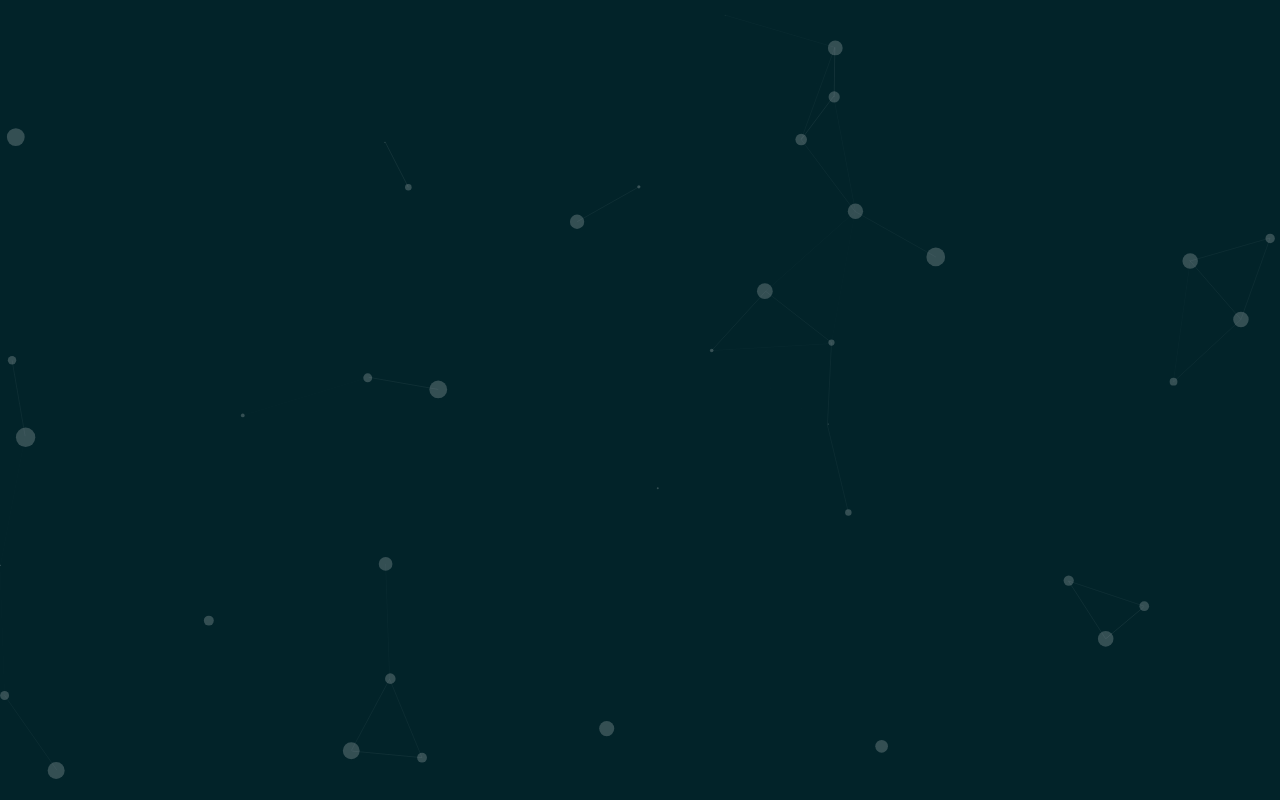
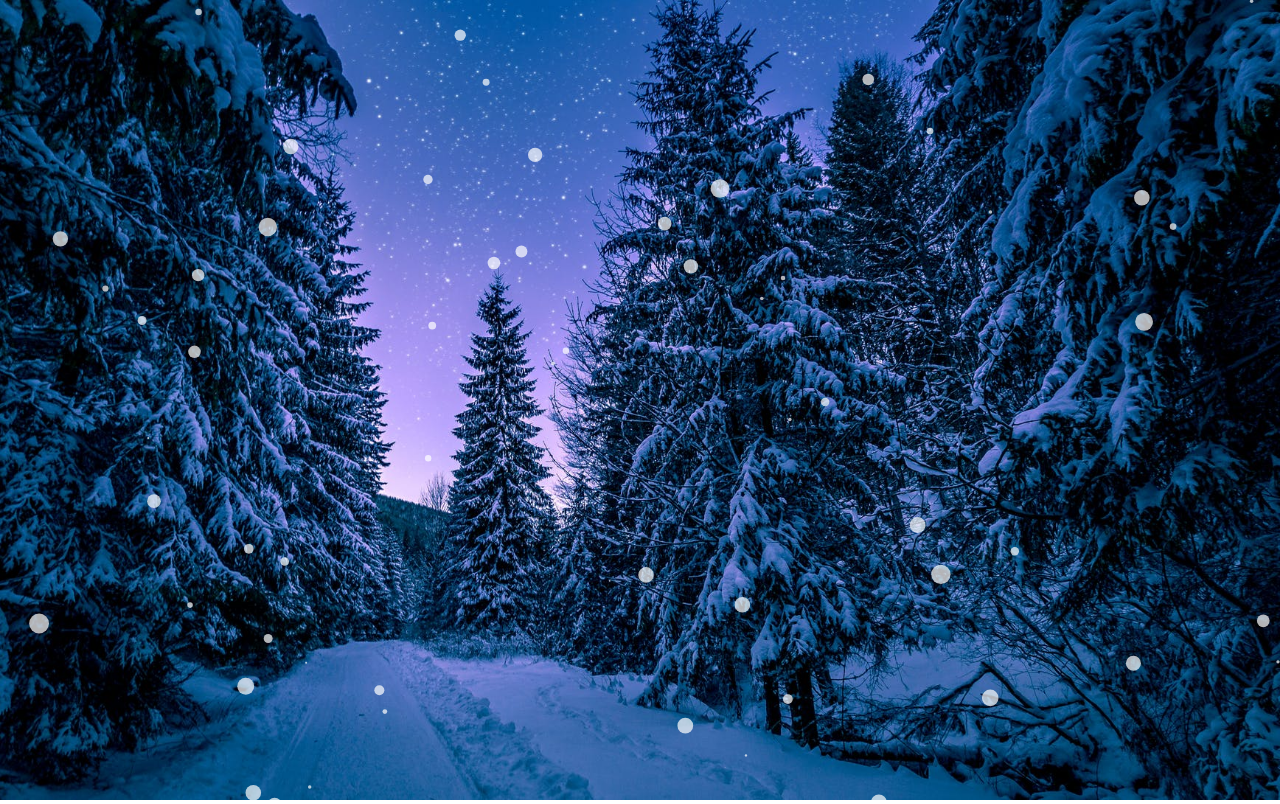
Before and after one commit to SaiPradeepti/particles.js-Demo, a plain HTML site: page index.html in a window 1280 px wide. Drawn offline with nearby package versions, Linux system fonts and the light colour scheme.

Commit message:
adding snow fall feature

```diff
--- a/particles.json
+++ b/particles.json
@@ -1,14 +1,14 @@
 {
     "particles": {
       "number": {
-        "value": 30,
+        "value": 50,
         "density": {
           "enable": true,
           "value_area": 800
         }
       },
       "color": {
-        "value": "#ffffff"
+        "value": "#fff"
       },
       "shape": {
         "type": "circle",
@@ -26,7 +26,7 @@
         }
       },
       "opacity": {
-        "value": 0.2,
+        "value": 0.7,
         "random": false,
         "anim": {
           "enable": false,
@@ -46,7 +46,7 @@
         }
       },
       "line_linked": {
-        "enable": true,
+        "enable": false,
         "distance": 150,
         "color": "#ffffff",
         "opacity": 0.1,
@@ -55,7 +55,7 @@
       "move": {
         "enable": true,
         "speed": 5,
-        "direction": "none",
+        "direction": "bottom",
         "random": false,
         "straight": false,
         "out_mode": "out",
@@ -71,7 +71,7 @@
       "detect_on": "canvas",
       "events": {
         "onhover": {
-          "enable": true,
+          "enable": false,
           "mode": "repulse"
         },
         "onclick": {
--- a/style.css
+++ b/style.css
@@ -7,5 +7,8 @@
 #particles-js {
   background: rgb(0, 0, 0);
   background: rgb(2, 35, 41);
+  background: url(/winter.jpeg);
+  background-size: cover;
+  background-position: bottom;
   height: 100vh;
 }
```
Also changed, not shown: winter.jpeg (added).
